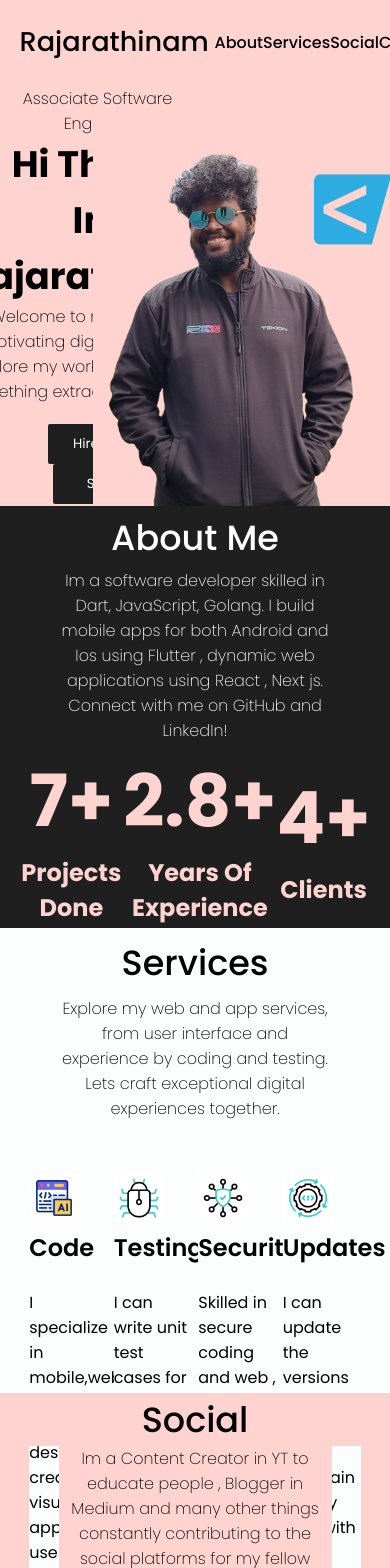
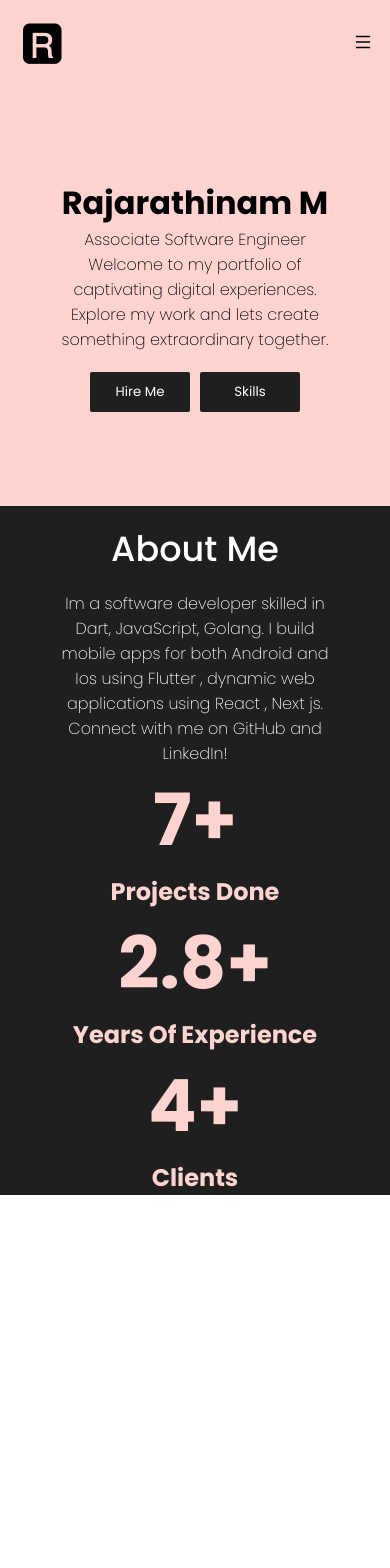
Before and after one commit to rajarathinam-MurugesaPandiyan/portfolio, a Next.js app: page / in a window 390 px wide. Shown: the top 1568 px of the page. After the commit the page ends 1195 px from the top, so only its background shows below. Built offline with nearby package versions, Linux system fonts and the light colour scheme.

Commit message:
basic ui fixes

```diff
--- a/src/app/globals.css
+++ b/src/app/globals.css
@@ -1,6 +1,5 @@
 @import url('https://fonts.googleapis.com/css2?family=Poppins:ital,wght@0,100;0,200;0,300;0,400;0,500;0,600;0,700;0,800;0,900;1,100;1,200;1,300;1,400;1,500;1,600;1,700;1,800;1,900&display=swap');
 * {
-  background-color: #FBFEFD;
   box-sizing: border-box;
   padding: 0;
   margin: 0;
--- a/src/app/page.tsx
+++ b/src/app/page.tsx
@@ -13,11 +13,11 @@ export default function Home() {
        <PortFolioHeader></PortFolioHeader>
       <Intro></Intro>
       <About></About>
-      <Services></Services>
+      {/* <Services></Services>
       <Social></Social>
       <Skills></Skills>
       <Contact></Contact>
-      <Footer></Footer>
+      <Footer></Footer> */}
 
     </div>
   );
--- a/src/components/about/about.module.css
+++ b/src/components/about/about.module.css
@@ -1,11 +1,11 @@
 .about_main {
   width: 100vw;
-  height: 50vh;
+  min-height: 40vh;
   display: flex;
   align-items: center;
   justify-content: flex-start;
   flex-direction: column;
-  background-color: #1F1F1F;
+  background-color: #1f1f1f;
 }
 
 .about_text {
@@ -17,14 +17,14 @@
   justify-content: center;
   align-items: center;
   color: white;
-  background-color: #1F1F1F;
+  background-color: #1f1f1f;
 }
 
 .myself {
   font-weight: 200;
   font-size: 1rem;
   color: white;
-  background-color: #1F1F1F;
+  background-color: #1f1f1f;
   width: 70vw;
   text-align: center;
 }
@@ -32,23 +32,28 @@
 .stats_main {
   text-align: center;
   width: 90vw;
-  height: 30vh;
   display: flex;
   align-items: center;
   justify-content: space-evenly;
-  background-color: #1F1F1F;
+  background-color: #1f1f1f;
 }
 
 .stats_content {
-  background-color: #1F1F1F;
+  background-color: #1f1f1f;
   color: #ffd4d0;
   font-weight: 700;
   font-size: 1.5rem;
 }
 
 .stats_value {
-  background-color: #1F1F1F;
+  background-color: #1f1f1f;
   color: #ffd4d0;
   font-weight: 700;
   font-size: 4.5rem;
 }
+
+@media (max-width: 700px) {
+  .stats_main {
+    flex-direction: column;
+  }
+}
--- a/src/components/header/header.module.css
+++ b/src/components/header/header.module.css
@@ -1,26 +1,23 @@
-.header_main{
-    background-color: #FFD4D0;
+.header_main {
+  background-color: #ffd4d0;
   display: flex;
   align-items: center;
   justify-content: center;
   position: fixed;
   width: 100vw;
   height: 10vh;
-
 }
 
-.header{
-    background-color: #FFD4D0;
+.header {
+  background-color: #ffd4d0;
   width: 90vw;
-    /* height: 10vh; */
   display: flex;
   align-items: center;
   justify-content: space-between;
-
 }
 
 .navigation_item {
-    background-color: #FFD4D0;
+  background-color: #ffd4d0;
   cursor: pointer;
   font-size: 1rem;
   font-weight: 500;
@@ -35,12 +32,27 @@
   height: 10vh;
   display: flex;
   align-items: center;
-    background-color: #FFD4D0;
+  background-color: #ffd4d0;
   justify-content: space-evenly;
 }
 
 .logo {
-    font-size: 1.7rem;
+  font-size: 3rem;
   font-weight: 500;
-    background-color: #FFD4D0;
+  background-color: #ffd4d0;
 }
+
+.menuIcon {
+  display: none;
+}
+
+@media (max-width: 1000px) {
+  .navigation {
+    display: none;
+  }
+
+  .menuIcon {
+    display: block;
+    background-color: #ffd4d0;
+  }
+}
--- a/src/components/header/header.tsx
+++ b/src/components/header/header.tsx
@@ -1,35 +1,31 @@
 "use client";
+import { useRouter } from 'next/navigation'
 import styles from "./header.module.css";
+import { navigation_items } from '@/constants/constants';
+import MenuOutlined from '@ant-design/icons/lib/icons/MenuOutlined';
 
-let navigation_items: string[] = ["About", "Services", "Social", "Connect"];
-
-function scrollToTargetAdjusted(name: string) {
-    var element = document.getElementById(name);
-    var headerOffset = 85;
-    // scroll to your element
-    element?.scrollIntoView(true);
-    var offsetPosition = window.scrollY - headerOffset;
-
-    window.scroll({
-        top: offsetPosition,
-        behavior: "smooth",
-    });
-}
+export default function PortFolioHeader() {
+    const router = useRouter()
 
 
+    function navigation(name: string) {
+        router.push(`/${name}`)
+    }
 
-export default function PortFolioHeader() {
     return (
         <div className={styles.header_main}>
             <div className={styles.header}>
                 <div>
-                    <p className={styles.logo}>Rajarathinam</p>
+                    <p className={styles.logo}>{"🆁"}</p>
+                </div>
+                <div className={styles.menuIcon}>
+                    <MenuOutlined width={200} height={200} />
                 </div>
                 <div className={styles.navigation}>
                     {navigation_items.map((e, i) => (
                         <div
                             key={i}
-                            onClick={(es) => scrollToTargetAdjusted(e)}
+                            onClick={(es) => navigation(e)}
                             className={styles.navigation_item}
                         >
                             {e}
--- a/src/components/intro/intro.module.css
+++ b/src/components/intro/intro.module.css
@@ -10,6 +10,7 @@
   height: 50vh;
   display: flex;
   align-items: center;
+  justify-content: center;
 }
 
 .left_content {
@@ -41,31 +42,21 @@
 }
 
 .name {
-    font-size: 2.3rem;
+  font-size: 3rem;
   font-weight: 700;
-    background-color: #ffd4d0;
-
-}
-
-.hi {
-    font-size: 2.3rem;
-    font-weight: 700;
-    background-color: #ffd4d0;
-}
-
-.content_main {
   background-color: #ffd4d0;
 }
 
 .button_grp {
   margin-top: 20px;
+  width: 80vw;
   background-color: #ffd4d0;
 }
 
 .hire_me {
   height: 40px;
   width: 100px;
-    background-color: #1F1F1F;
+  background-color: #1f1f1f;
   color: white;
   border: none;
   border-radius: 2px;
@@ -73,14 +64,14 @@
 
 .hire_me:hover {
   cursor: pointer;
-    color: #1F1F1F;
+  color: #1f1f1f;
   background-color: white;
 }
 
-.skills{
+.skills {
   height: 40px;
   width: 100px;
-    background-color: #1F1F1F;
+  background-color: #1f1f1f;
   color: white;
   border: none;
   border-radius: 2px;
@@ -89,6 +80,19 @@
 
 .skills:hover {
   cursor: pointer;
-    color: #1F1F1F;
+  color: #1f1f1f;
   background-color: white;
 }
+
+@media (max-width: 1000px) {
+  .right_content {
+    display: none;
+  }
+
+  .name {
+    font-size: 2rem;
+  }
+  .left_content{
+    width: 100vw;
+  }
+}
--- a/src/components/intro/intro.tsx
+++ b/src/components/intro/intro.tsx
@@ -30,9 +30,8 @@ export default function Intro() {
     <div className={styles.intro_main}>
       <div className={styles.content_main}>
         <div className={styles.left_content}>
+          <span className={styles.name}>Rajarathinam M</span>
           <p className={styles.role}>Associate Software Engineer</p>
-          <span className={styles.hi}>Hi There , Im</span>
-          <span className={styles.name}>Rajarathinam</span>
           <div style={{ width: "300px" }}>
             <p className={styles.role}>
               Welcome to my portfolio of captivating digital experiences.
@@ -42,7 +41,6 @@ export default function Intro() {
           <div className={styles.button_grp}>
             <button className={styles.hire_me} onClick={handleOpenFile} >
               Hire Me
-
             </button>
             <button className={styles.skills} onClick={scrollToTargetAdjusted}>
               Skills
--- /dev/null
+++ b/src/constants/constants.ts
@@ -0,0 +1,3 @@
+
+export const navigation_items: string[] = ["About", "Projects", "Social", "Connect"];
+export const author_name : string = "Rajarathinam";
```
Also changed, not shown: package.json (+5 -4 lines), src/app/About/page.tsx (added, +20 -0 lines). Lines whose indentation alone changed are shown as unchanged.
